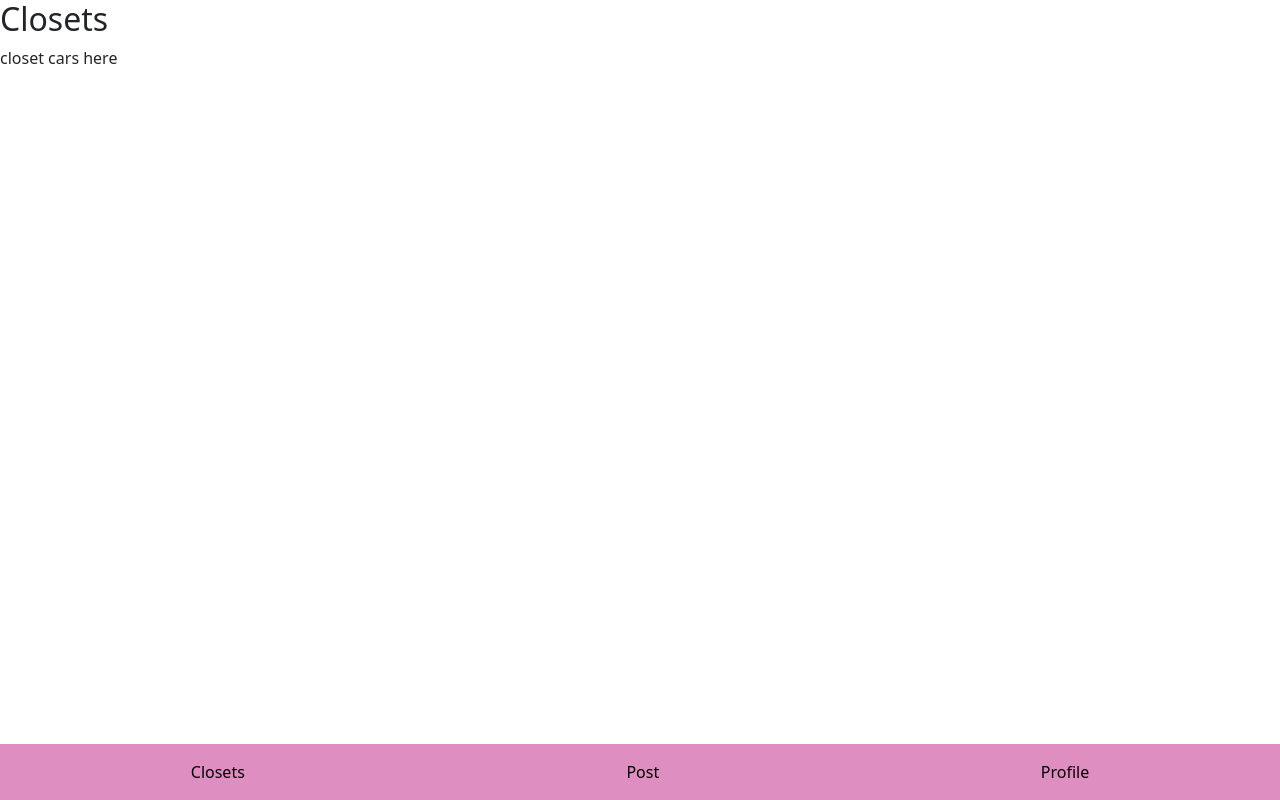
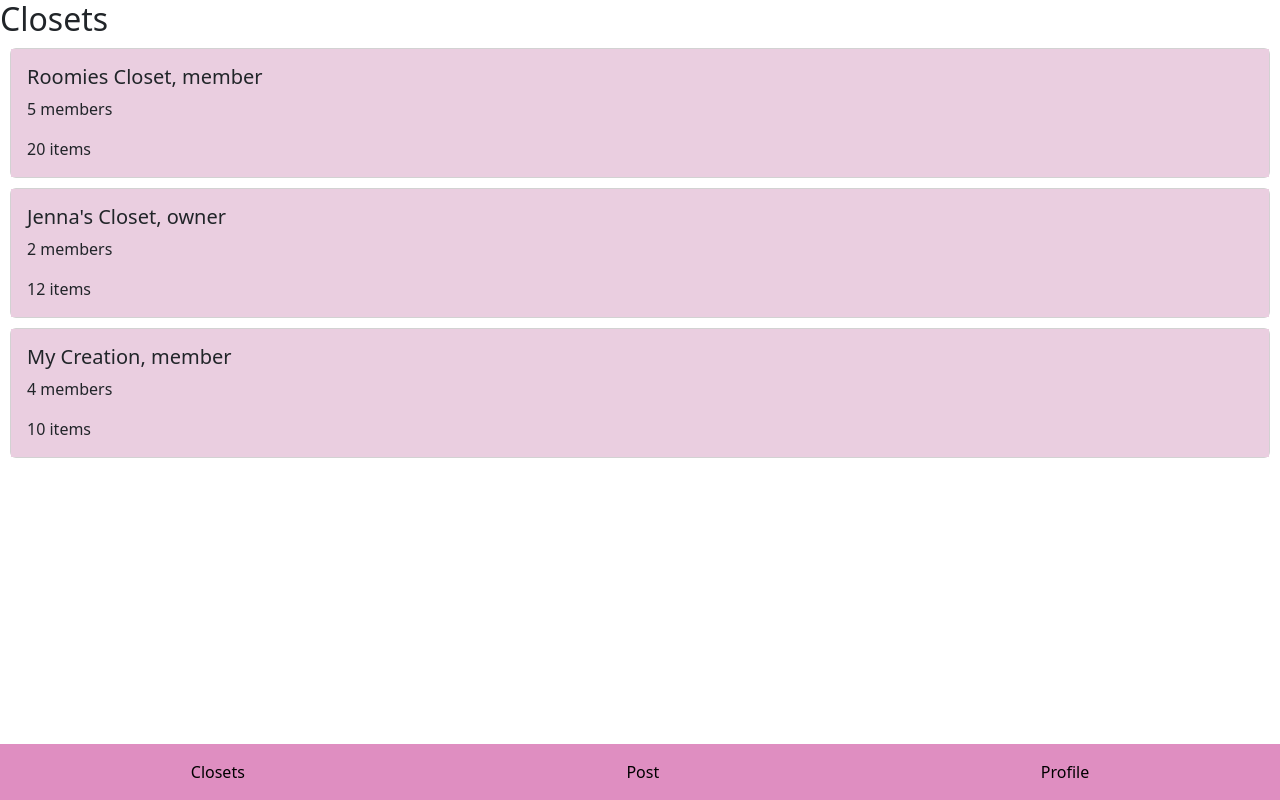
Before and after one commit to samikaiyer/ensemble-hci, a React (Create React App) app: page / in a window 1280 px wide. Built offline with nearby package versions, Linux system fonts and the light colour scheme.

Commit message:
created card component for closets, made JSON

```diff
--- a/src/App.css
+++ b/src/App.css
@@ -20,3 +20,7 @@
 .navbar .nav-link:hover {
   color: grey;
 }
+
+.closetcard {
+  background-color: #EACEE0;
+}
--- a/src/Pages/Closets.js
+++ b/src/Pages/Closets.js
@@ -1,12 +1,35 @@
 import React from "react";
+import Card from 'react-bootstrap/Card';
+
+import closetsData from "../closets.json";
 
 function Closets() {
   return (
     <div className="page">
       <h2>Closets</h2>
-      <p>closet cars here</p>
+      <div>
+      {closetsData.closets.map((closet) => (
+        <ClosetCard
+          title={closet.title}
+          members={closet.num_members}
+          items={closet.num_items}
+          status={closet.status}
+        />
+      ))}
+      </div>
     </div>
   );
 }
 
+const ClosetCard = ({ title, members, items, status}) => {
+  return (
+    <Card style={{ margin: '10px' }}>
+      <Card.Body className="closetcard">
+        <Card.Title>{title}, {status}</Card.Title>
+        <Card.Text>{members} members </Card.Text>
+        <Card.Text>{items} items </Card.Text>
+      </Card.Body>
+    </Card>
+  )
+}
 export default Closets;
--- /dev/null
+++ b/src/closets.json
@@ -0,0 +1,22 @@
+{
+    "closets": [
+      {
+        "title": "Roomies Closet",
+        "num_members": 5,
+        "num_items": 20,
+        "status": "member"
+      },
+      {
+        "title": "Jenna's Closet",
+        "num_members": 2,
+        "num_items": 12,
+        "status": "owner"
+      },
+      {
+        "title": "My Creation",
+        "num_members": 4,
+        "num_items": 10,
+        "status": "member"
+      }
+    ]
+  }
```
